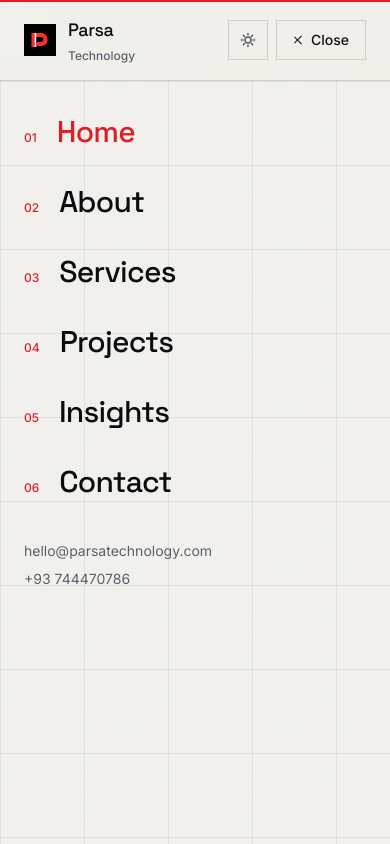
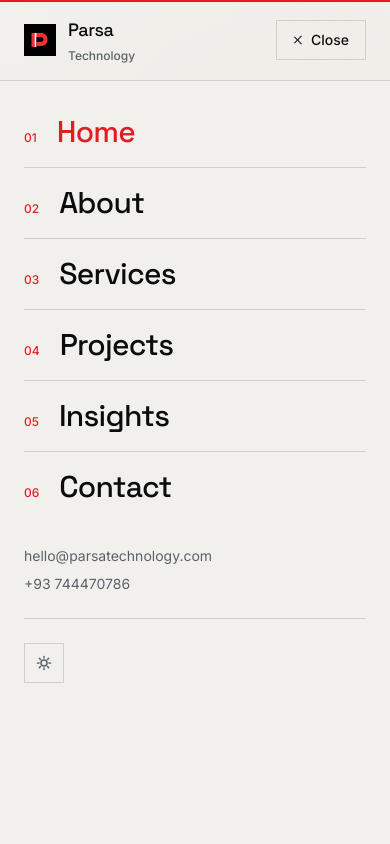
Before and after one commit to Sabawoonsediq22/parsa-technology, a Next.js app: page / in a window 390 px wide. Both pictures are taken after a click on the button "Menu". Shown: the top 844 px of the page. Built offline with nearby package versions, Linux system fonts and the light colour scheme.

Commit message:
feat: update Hero and Header components for improved layout and visibility; adjust ThemeToggle display

```diff
--- a/components/home/hero.tsx
+++ b/components/home/hero.tsx
@@ -11,7 +11,7 @@ export default function Hero() {
   const ease: [number, number, number, number] = [0.22, 1, 0.36, 1];
 
   return (
-    <section className="relative flex min-h-svh flex-col justify-end overflow-hidden pb-18 pt-32 md:pb-28 md:pt-40">
+    <section className="relative flex min-h-svh flex-col justify-center overflow-hidden pb-18 pt-24 md:justify-end md:pb-28 md:pt-40">
       <div
         className="blueprint absolute inset-0"
         aria-hidden="true"
@@ -25,7 +25,7 @@ export default function Hero() {
         style={{ backgroundColor: "var(--app-glow)" }}
       />
 
-      <div className="shell relative flex flex-1 flex-col justify-end px-6 md:px-12">
+      <div className="shell relative flex flex-1 flex-col justify-center px-6 md:justify-end md:px-12">
         <motion.div
           initial={reduceMotion ? false : { opacity: 0, y: 16 }}
           animate={{ opacity: 1, y: 0 }}
--- a/components/layout/header.tsx
+++ b/components/layout/header.tsx
@@ -112,7 +112,9 @@ export default function Header() {
         </nav>
 
         <div className="flex items-center gap-2 md:gap-3">
-          <ThemeToggle />
+          <span className="hidden lg:inline-flex">
+            <ThemeToggle />
+          </span>
           <Link
             href="/contact"
             className="hidden border border-accent bg-accent px-5 py-3 text-sm font-medium leading-none text-white transition-colors duration-300 hover:border-foreground hover:bg-foreground hover:text-background md:inline-flex"
@@ -157,7 +159,7 @@ export default function Header() {
             animate={{ opacity: 1, y: 0 }}
             exit={reduceMotion ? { opacity: 0 } : { opacity: 0, y: -16 }}
             transition={{ duration: 0.3, ease: [0.22, 1, 0.36, 1] }}
-            className="blueprint min-h-screen overflow-y-auto border-t border-border bg-background lg:hidden"
+            className="min-h-screen overflow-y-auto border-t border-border bg-background lg:hidden"
           >
             <nav
               aria-label="Mobile"
@@ -169,7 +171,9 @@ export default function Header() {
                   href={item.href}
                   onClick={closeMenu}
                   aria-current={pathname === item.href ? "page" : undefined}
-                  className="group flex items-baseline gap-5 border-border py-5"
+                  className={`group flex items-baseline gap-5 py-5 ${
+                    index < site.nav.length - 1 ? "border-b border-border" : ""
+                  }`}
                 >
                   <span className="text-xs font-medium text-accent">
                     {String(index + 1).padStart(2, "0")}
@@ -193,6 +197,9 @@ export default function Header() {
                   {site.phone}
                 </a>
               </div>
+              <div className="border-t border-border py-6">
+                <ThemeToggle />
+              </div>
             </nav>
           </motion.div>
         ) : null}
```
